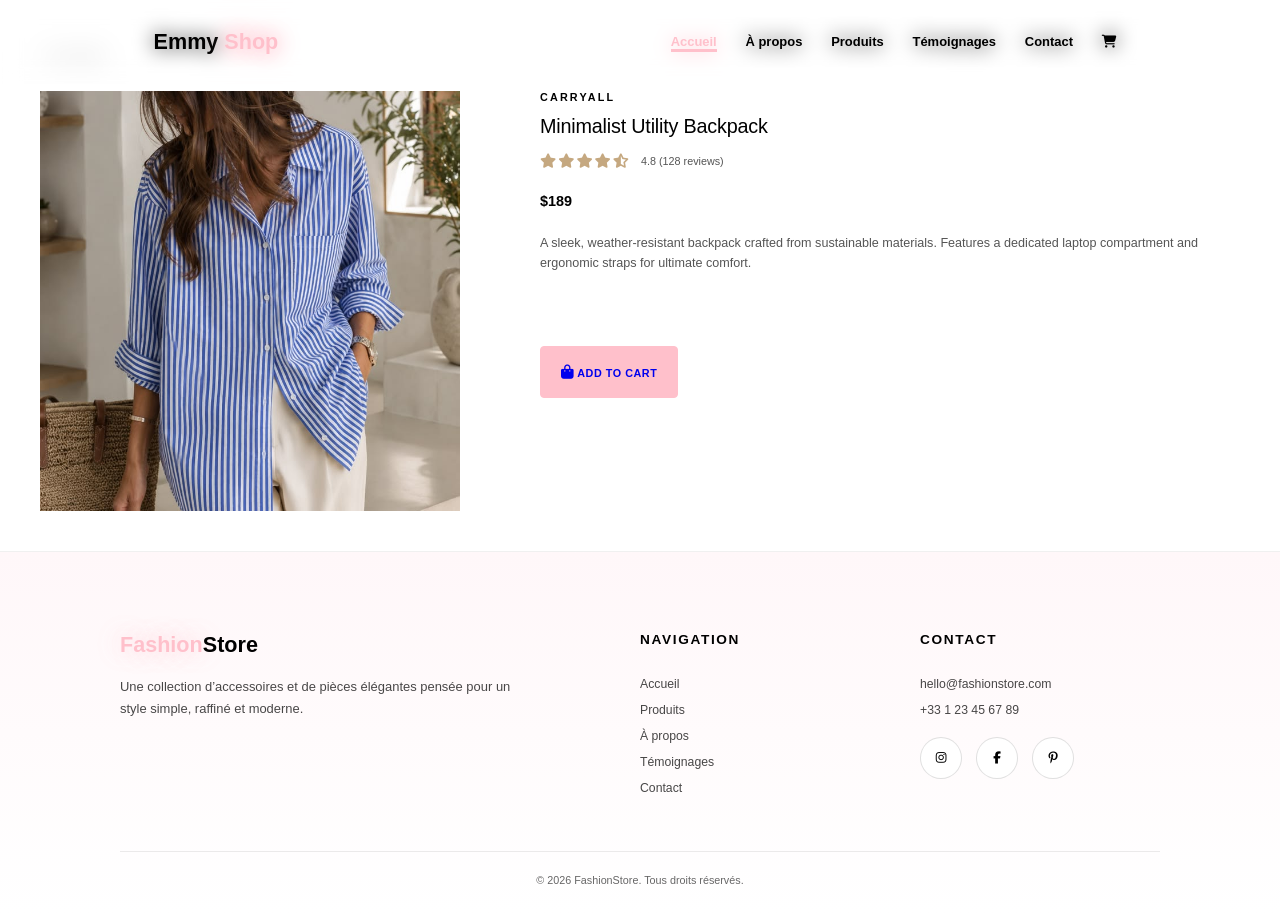
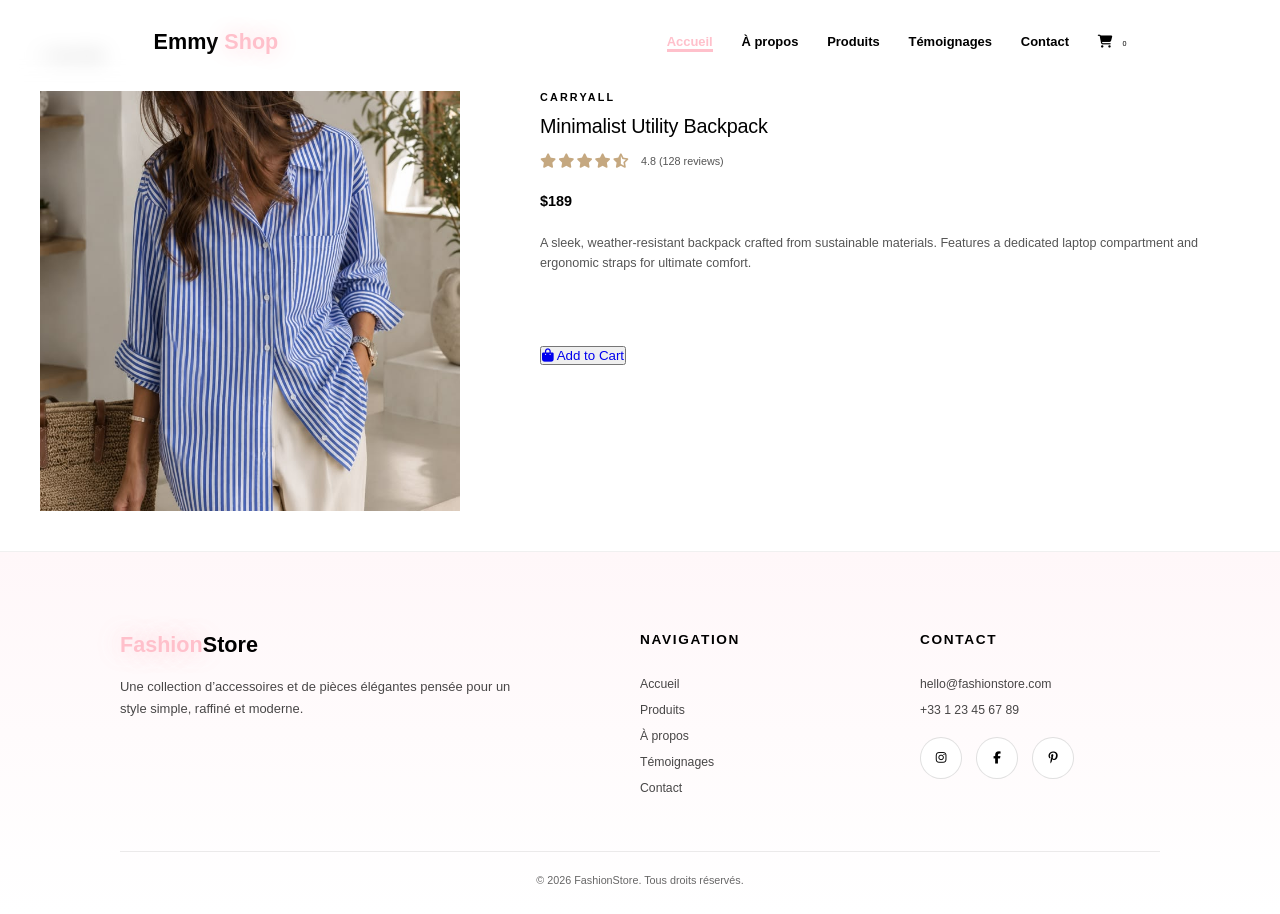
Before and after one commit to imane123-sys/landing-page-reactjs, a React (Vite) app: page /product/1 in a window 1280 px wide. Built offline with nearby package versions, Linux system fonts and the light colour scheme.

Commit message:
afficher le nombre d'articles qui existe dans pannier a cote d'icon de panier

```diff
--- a/src/App.jsx
+++ b/src/App.jsx
@@ -39,10 +39,10 @@ function App() {
 
   return (
     <>
-      <Header />
+      <Header  cart={cart}/>
 
       <Routes>
-        <Route path="/acceuil" element={<Affichage />} />
+        <Route path="/" element={<Affichage />} />
         <Route
           path="/product/:id"
           element={
--- a/src/components/CartDisplay.jsx
+++ b/src/components/CartDisplay.jsx
@@ -30,7 +30,7 @@ export default function CartDisplay({ cart, handleSupprimerArticle }) {
             <li>{crt.nom}</li>
             <li>{crt.price}</li>
             <div className="quantity_ddelet_container">
-            <li className="quantity_li">{crt.quantity}</li>
+              <li className="quantity_li">{crt.quantity}</li>
               <button onClick={() => handleSupprimerArticle(crt.id)}>
                 <Link to="/cart"></Link>Supprimer
               </button>
--- a/src/components/Header.jsx
+++ b/src/components/Header.jsx
@@ -2,7 +2,11 @@ import React from "react";
 import "../css/Header.css";
 import { Link } from "react-router-dom";
 
-export default function Header() {
+export default function Header({ cart }) {
+  // console.log(cart);
+  // {(cart)?cart:""}
+
+
   return (
     <>
       <header className="header">
@@ -13,7 +17,7 @@ export default function Header() {
         <i className="bx bx-menu" id="menu-icon"></i>
 
         <nav className="navbar">
-          <Link to="/acceuil" className="active">
+          <Link to="/" className="active">
             Accueil
           </Link>
           <Link to="/apropos">À propos</Link>
@@ -26,6 +30,7 @@ export default function Header() {
               style={{ marginRight: "10px" }}
             ></i>
           </Link>
+          {cart.length}
         </nav>
       </header>
     </>
--- a/src/components/Product.jsx
+++ b/src/components/Product.jsx
@@ -3,6 +3,7 @@ import "../css/Product.css";
 
 export default function Product({ product, handleSupprimeProduit }) {
   let { id, nom, img, price, category } = product;
+
   return (
     <div className="product-card">
       <div className="product-image-container">
@@ -20,7 +21,7 @@ export default function Product({ product, handleSupprimeProduit }) {
       </div>
       <div>
         <button onClick={() => handleSupprimeProduit(id)}>
-          <Link to="/produits">Supprimer</Link>{" "}
+          <Link to="/produits">Supprimer</Link>
         </button>
       </div>
     </div>
--- a/src/components/ProductDetail.jsx
+++ b/src/components/ProductDetail.jsx
@@ -27,7 +27,6 @@ export default function ProductDetail({ cart, setCart, addToCart }) {
   }
   return (
     <div className="product-page-wrapper">
-      <Header />
 
       <main className="product-page-container animate-slide-up">
         <div className="back-nav">
@@ -75,7 +74,7 @@ export default function ProductDetail({ cart, setCart, addToCart }) {
             <div className="divider"></div>
 
             <button
-              className={`add-to-cart-btn ${isAdded ? "success" : ""}`}
+              // className={`add-to-cart-btn ${isAdded ? "success" : ""}`}
               onClick={() => addToCart(product)}
             >
               {isAdded ? (
```
Also changed, not shown: src/components/Featers.jsx (deleted).
